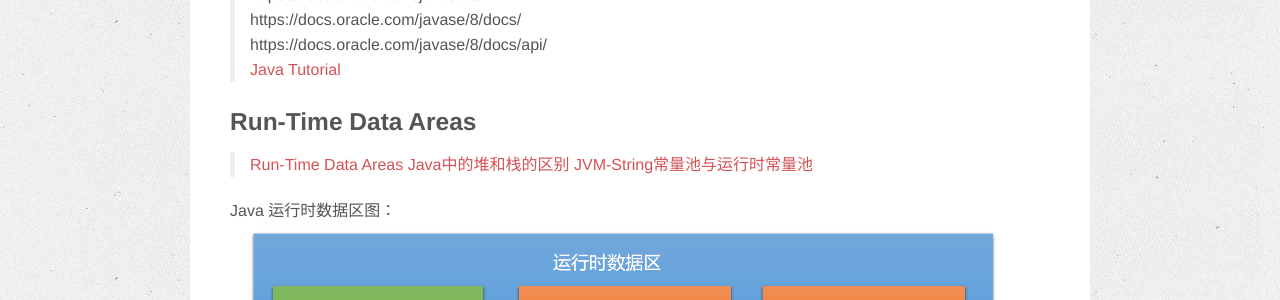
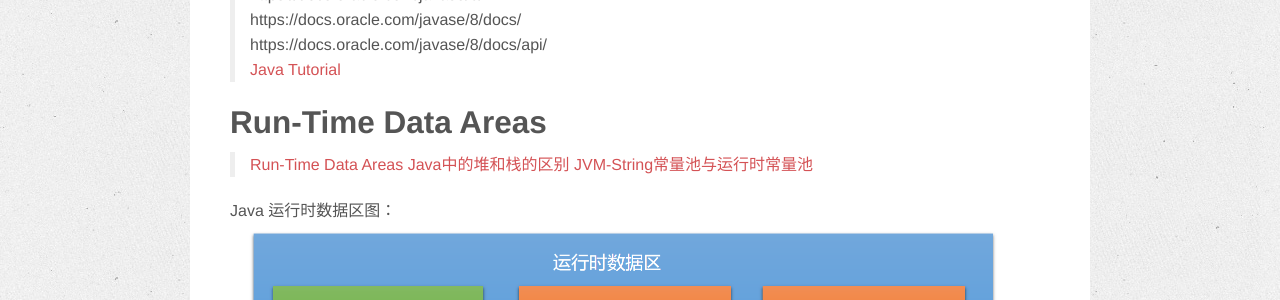
Before and after one commit to wanlp10/wuchao.github.io, a Jekyll site: the page built from _posts/java/2017-01-02-Java.md, in a window 1280 px wide. Shown: the part 318-618 px from the top of the page. Built offline with Jekyll 4.4.1, drawn with Linux system fonts in a browser that asks for light colours; nearby versions of some CDN libraries; comment, search, counter and statistics services are not loaded.

Commit message:
initial commit.

```diff
--- a/_posts/java/2017-01-02-Java.md
+++ b/_posts/java/2017-01-02-Java.md
@@ -21,7 +21,7 @@ tags : [Java]
 <!--break-->
 
 
-### Run-Time Data Areas
+## Run-Time Data Areas
 
 > [Run-Time Data Areas](https://docs.oracle.com/javase/specs/jvms/se8/html/jvms-2.html#jvms-2.5)
 > [Java中的堆和栈的区别](http://droidyue.com/blog/2014/12/07/differences-between-stack-and-heap-in-java/)
@@ -98,6 +98,7 @@ java代码被编译后生成。class文件中的常量池不仅仅包含字符
 > String.intern()
   检查字符串常量池中是否存在String并返回池里的字符串引用；若池中不存在，则将其加入池中，并返回其引用。
   这样做主要是为了避免在堆中不断地创建新的字符串对象
+
 
 
 ## Java 内存模型
@@ -224,7 +225,8 @@ x = x + 1;     //语句4
 第四条规则实际上就是体现happens-before原则具备传递性。
 
 
-### 对象和对象的引用
+
+## 对象和对象的引用
 
 > [浅谈Java中的对象和引用](https://www.cnblogs.com/dolphin0520/p/3592498.html)
 
@@ -265,7 +267,8 @@ Object obj = new Object();
 使用直接指针访问方式的最大好处就是速度更快，它节省了一次指针定位的时间开销，由于对象的访问在Java中非常频繁，因此这类开销积少成多后也是一项非常可观的执行成本。就本书讨论的主要虚拟机Sun HotSpot而言，它是使用第二种方式进行对象访问的，但从整个软件开发的范围来看，各种语言和框架使用句柄来访问的情况也十分常见。
 
 
-### System Properties
+
+## System Properties
 
 > https://docs.oracle.com/javase/tutorial/essential/environment/sysprop.html
 
```
